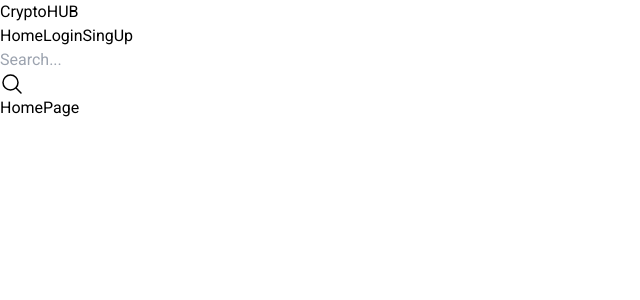
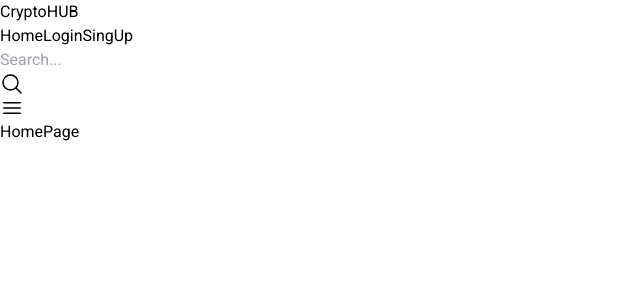
Before and after one commit to AlexMoskalyk/cryptohub, a React (Vite) app: page / in a window 1280 px wide. Shown: the top 300 px of the page, without its empty margins (0-640 px from the left). Built offline with nearby package versions, Linux system fonts and the light colour scheme.

Commit message:
add custom colors and modal component

```diff
--- a/index.html
+++ b/index.html
@@ -1,14 +1,15 @@
-<!doctype html>
+<!DOCTYPE html>
 <html lang="en">
   <head>
     <meta charset="UTF-8" />
     <link rel="icon" type="image/svg+xml" href="/vite.svg" />
     <meta name="viewport" content="width=device-width, initial-scale=1.0" />
-    <link rel="stylesheet" href="./src/index.css">
+    <link rel="stylesheet" href="./src/index.css" />
     <title>CryptoHub</title>
   </head>
   <body class="font-main">
     <div id="root"></div>
+    <div id="modal-root"></div>
     <script type="module" src="/src/main.tsx"></script>
   </body>
 </html>
--- a/src/components/Header.tsx
+++ b/src/components/Header.tsx
@@ -33,6 +33,22 @@ const Header: React.FC<Props> = () => {
           </svg>
         </span>
       </div>
+      <div id="burger_menu">
+        <svg
+          xmlns="http://www.w3.org/2000/svg"
+          fill="none"
+          viewBox="0 0 24 24"
+          strokeWidth={1.5}
+          stroke="currentColor"
+          className="size-6"
+        >
+          <path
+            strokeLinecap="round"
+            strokeLinejoin="round"
+            d="M3.75 6.75h16.5M3.75 12h16.5m-16.5 5.25h16.5"
+          />
+        </svg>
+      </div>
     </header>
   );
 };
--- /dev/null
+++ b/src/components/Modal.tsx
@@ -0,0 +1,39 @@
+import React, { ReactNode } from "react";
+import ReactDOM from "react-dom";
+
+interface Props {
+  isOpen?: boolean;
+  onClose?: () => void;
+  children?: ReactNode;
+  modalStyles?: string;
+  closeBtnStyles?: string;
+}
+
+const modalRoot = document.getElementById("modal-root");
+
+const Modal: React.FC<Props> = ({
+  isOpen,
+  onClose,
+  children,
+  modalStyles = "",
+  closeBtnStyles = "",
+}) => {
+  if (!isOpen || !modalRoot) return null;
+
+  return ReactDOM.createPortal(
+    <div className="fixed inset-0 flex items-center justify-center z-50">
+      <div className={`relative ${modalStyles}`}>
+        <button
+          className={`absolute top-2 right-2 ${closeBtnStyles}`}
+          onClick={onClose}
+        >
+          &#x2715;
+        </button>
+        {children}
+      </div>
+    </div>,
+    modalRoot
+  );
+};
+
+export default Modal;
--- a/tailwind.config.js
+++ b/tailwind.config.js
@@ -1,12 +1,23 @@
 /** @type {import('tailwindcss').Config} */
 export default {
-  content: ["./index.html","./src/**/*.{js,ts,jsx,tsx}",],
+  content: ["./index.html", "./src/**/*.{js,ts,jsx,tsx}"],
   theme: {
+    colors: {
+      "lt-background-main": "#FFFFFF",
+      "lt-background-secondary": "#EAECEF",
+      "lt-elements-main": "#1E2329",
+      "dt-background-main": "#191A20",
+      "dt-background-secondary": "#2B3139",
+      "dt-elements-main": "#EAECEF",
+      "accent-color": "#F0B90B",
+      "negative-color": "#F6465D",
+      "positive-color": "#0BCB81",
+    },
     extend: {
-      "fontFamily":{
-        main:["Roboto"]
-      }
+      fontFamily: {
+        main: ["Roboto"],
+      },
     },
   },
   plugins: [],
-}
+};
```
Also changed, not shown: 1 other file (tests, documents, lock files or other folders).
